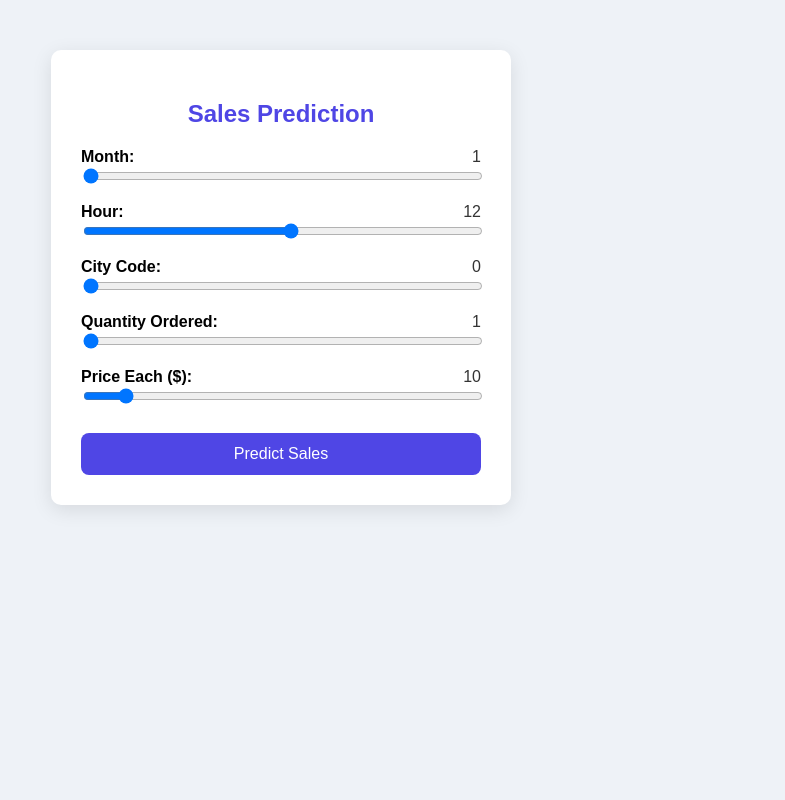
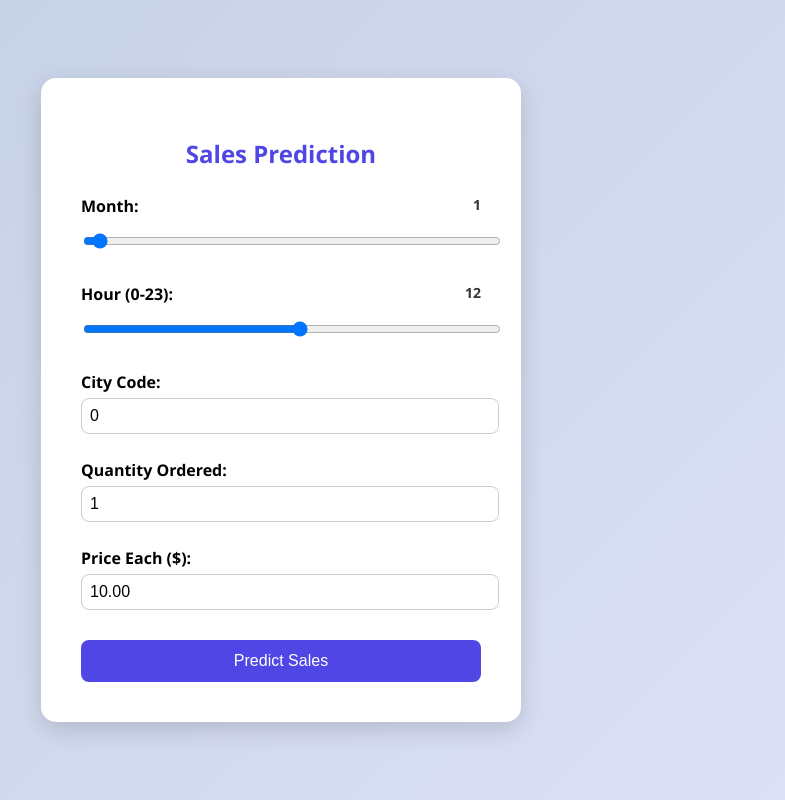
Before and after one commit to 19divyarana/sales, a Flask app: page / in a window 1280 px wide. Shown: the whole page, without its empty margins (359-1144 px from the left). Run offline with Flask 3, Linux system fonts and the light colour scheme; parts of the project's set-up code (start-up, migrations or seed data) failed here and were passed over.

Commit message:
Update home.html

```diff
--- a/templates/home.html
+++ b/templates/home.html
@@ -1,99 +1,99 @@
+<!-- templates/home.html -->
 <!DOCTYPE html>
 <html lang="en">
 <head>
   <meta charset="UTF-8">
-  <title>Sales Prediction Dashboard</title>
+  <title>Sales Prediction - Home</title>
   <style>
     body {
-      font-family: Arial, sans-serif;
-      background: #eef2f7;
+      background: linear-gradient(135deg, #c3cfe2, #dde1f8);
+      font-family: 'Segoe UI', sans-serif;
       display: flex;
       justify-content: center;
-      align-items: flex-start;
-      min-height: 100vh;
+      align-items: center;
+      height: 100vh;
       margin: 0;
     }
 
-    .container {
-      background: white;
-      padding: 30px;
-      border-radius: 10px;
-      box-shadow: 0 5px 20px rgba(0, 0, 0, 0.1);
-      margin-top: 50px;
+    .form-box {
+      background: #fff;
+      padding: 40px;
+      border-radius: 15px;
+      box-shadow: 0 8px 25px rgba(0, 0, 0, 0.15);
       width: 400px;
     }
 
     h2 {
+      text-align: center;
+      margin-bottom: 25px;
       color: #4f46e5;
-      margin-bottom: 20px;
-      text-align: center;
     }
 
     label {
+      font-weight: 600;
       display: block;
       margin-top: 15px;
-      font-weight: bold;
+      margin-bottom: 5px;
     }
 
-    input[type="range"] {
+    input[type="number"], input[type="range"] {
       width: 100%;
+      padding: 8px;
+      font-size: 16px;
+      margin-bottom: 10px;
+      border-radius: 8px;
+      border: 1px solid #ccc;
     }
 
-    span.value {
+    .slider-value {
       float: right;
-      font-weight: normal;
+      font-size: 14px;
       color: #333;
     }
 
     button {
-      margin-top: 25px;
+      margin-top: 20px;
+      width: 100%;
       padding: 12px;
-      width: 100%;
       background-color: #4f46e5;
       color: white;
       border: none;
       border-radius: 8px;
       font-size: 16px;
       cursor: pointer;
+      transition: background 0.3s;
     }
 
     button:hover {
-      background-color: #3f3cc8;
+      background-color: #3e3bbf;
     }
   </style>
 </head>
 <body>
-  <div class="container">
+  <form class="form-box" method="POST" action="/predict">
     <h2>Sales Prediction</h2>
-    <label>Month: <span id="monthVal" class="value">1</span></label>
-    <input type="range" id="month" min="1" max="12" value="1" oninput="monthVal.textContent = this.value">
 
-    <label>Hour: <span id="hourVal" class="value">12</span></label>
-    <input type="range" id="hour" min="0" max="23" value="12" oninput="hourVal.textContent = this.value">
+    <label>Month: <span id="monthVal" class="slider-value">1</span></label>
+    <input type="range" name="month" id="month" min="1" max="12" value="1" oninput="monthVal.textContent = this.value">
 
-    <label>City Code: <span id="cityVal" class="value">0</span></label>
-    <input type="range" id="city" min="0" max="10" value="0" oninput="cityVal.textContent = this.value">
+    <label>Hour (0-23): <span id="hourVal" class="slider-value">12</span></label>
+    <input type="range" name="hour" id="hour" min="0" max="23" value="12" oninput="hourVal.textContent = this.value">
 
-    <label>Quantity Ordered: <span id="quantityVal" class="value">1</span></label>
-    <input type="range" id="quantity" min="1" max="50" value="1" oninput="quantityVal.textContent = this.value">
+    <label>City Code:</label>
+    <input type="number" name="city" value="0" min="0" max="10" required>
 
-    <label>Price Each ($): <span id="priceVal" class="value">10</span></label>
-    <input type="range" id="price" min="1" max="100" value="10" oninput="priceVal.textContent = this.value">
+    <label>Quantity Ordered:</label>
+    <input type="number" name="quantity_ordered" value="1" min="1" required>
 
-    <button onclick="goToResult()">Predict Sales</button>
-  </div>
+    <label>Price Each ($):</label>
+    <input type="number" step="0.01" name="price_each" value="10.00" required>
+
+    <button type="submit">Predict Sales</button>
+  </form>
 
   <script>
-    function goToResult() {
-      const month = document.getElementById("month").value;
-      const hour = document.getElementById("hour").value;
-      const city = document.getElementById("city").value;
-      const quantity = document.getElementById("quantity").value;
-      const price = document.getElementById("price").value;
-
-      const url = `result.html?month=${month}&hour=${hour}&city=${city}&quantity=${quantity}&price=${price}`;
-      window.location.href = url;
-    }
+    document.getElementById("monthVal").textContent = document.getElementById("month").value;
+    document.getElementById("hourVal").textContent = document.getElementById("hour").value;
   </script>
 </body>
 </html>
```
